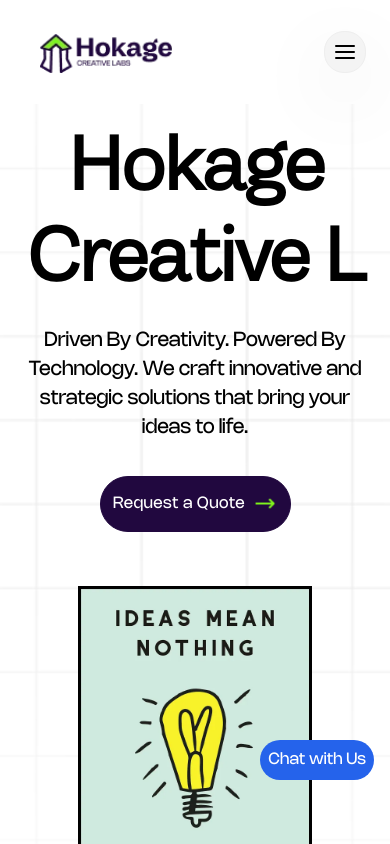
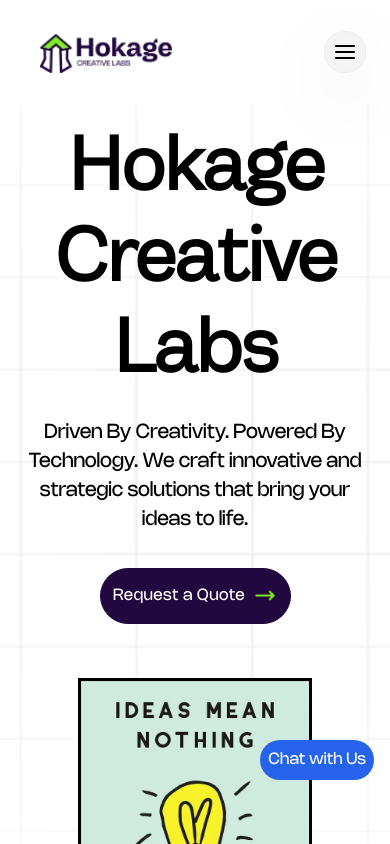
Before and after one commit to hokagecreativelabs/brand-website-launch, a Next.js app: page / in a window 390 px wide. Shown: the top 844 px of the page. Built offline with nearby package versions, Linux system fonts and the light colour scheme.

Commit message:
optimization

```diff
--- a/components/sections/Hero.jsx
+++ b/components/sections/Hero.jsx
@@ -1,66 +1,35 @@
-// components/sections/Hero.tsx
 "use client";
-import React, { useState, useEffect, useCallback } from "react";
+import React, { useEffect, useState, useCallback } from "react";
 import dynamic from "next/dynamic";
 import Image from "next/image";
 
 const Carousel = dynamic(() => import("../../components/ui/Carousel"), {
   ssr: false,
+  loading: () => <div className="text-white">Loading carousel...</div>,
 });
 
 const images = ["MP", "itl", "kings", "daylee", "enauf"];
-const TYPING_TEXT = "Hokage Creative Labs";
-const TYPING_SPEED = 100;
 
 const Hero = () => {
   const [showCTA, setShowCTA] = useState(true);
-  const [displayedText, setDisplayedText] = useState("");
   const [isMobile, setIsMobile] = useState(false);
   const [isModalOpen, setIsModalOpen] = useState(false);
 
+  // Detect mobile
   useEffect(() => {
-    if (typeof window !== "undefined") {
-      const updateIsMobile = () => {
-        setIsMobile(window.innerWidth < 1024);
-      };
+    const updateIsMobile = () => setIsMobile(window.innerWidth < 1024);
     updateIsMobile();
     window.addEventListener("resize", updateIsMobile);
     return () => window.removeEventListener("resize", updateIsMobile);
-    }
   }, []);
 
+  // Toggle CTA on scroll
   useEffect(() => {
-    let timeoutId;
-    const animateText = () => {
-      if (displayedText.length < TYPING_TEXT.length) {
-        timeoutId = setTimeout(() => {
-          setDisplayedText(
-            TYPING_TEXT.substring(0, displayedText.length + 1)
-          );
-        }, TYPING_SPEED);
-      }
-    };
-    const startDelay = setTimeout(() => animateText(), 300);
-    return () => {
-      clearTimeout(timeoutId);
-      clearTimeout(startDelay);
-    };
-  }, [displayedText]);
-
-  useEffect(() => {
-    if (typeof window !== "undefined") {
-      let lastScrollTime = 0;
-      const throttleTime = 100;
     const handleScroll = () => {
-        const now = Date.now();
-        if (now - lastScrollTime >= throttleTime) {
-          lastScrollTime = now;
       setShowCTA(window.scrollY < 100);
-        }
     };
     window.addEventListener("scroll", handleScroll, { passive: true });
     return () => window.removeEventListener("scroll", handleScroll);
-    }
   }, []);
 
   const toggleModal = useCallback(() => {
@@ -73,15 +42,11 @@
       style={{ backgroundImage: "url('/images/bg-pattern.webp')" }}
     >
       <div className="w-full max-w-full lg:max-w-[1046px] flex flex-col items-center text-center gap-6 pt-[120px] sm:pt-[110px] px-4 sm:px-8">
-        <h1
-          className="font-vastago font-semibold text-[76px] md:text-[96px] leading-[120%] tracking-[-0.02em] min-h-[140px] relative"
-          aria-label={TYPING_TEXT}
-        >
-          {displayedText}
-          <span className="opacity-0 absolute">{TYPING_TEXT}</span>
+        <h1 className="font-vastago font-semibold text-[76px] md:text-[96px] leading-[120%] tracking-[-0.02em]">
+          Hokage Creative Labs
         </h1>
 
-        <p className="max-w-[598px] text-[20px] leading-[145%] tracking-[-0.01em] font-nohemi min-h-[64px]">
+        <p className="max-w-[598px] text-[20px] leading-[145%] tracking-[-0.01em] font-nohemi">
           <span className="font-normal">Driven By Creativity. Powered By Technology. </span>
           We craft innovative and strategic solutions that bring your ideas to life.
         </p>
@@ -91,20 +56,19 @@
             type="button"
             aria-label="Request a Quote"
             onClick={toggleModal}
-            className={`bg-purple text-white tracking-wide flex items-center justify-center gap-[8px] w-full h-full border border-[#21083F] rounded-[40px] px-[16px] py-[16px] hover:bg-white hover:text-black transition duration-300 ease-out whitespace-nowrap ${
+            className={`bg-purple text-white tracking-wide flex items-center justify-center gap-[8px] w-full h-full border border-[#21083F] rounded-[40px] px-[16px] py-[16px] hover:bg-white hover:text-black transition duration-200 ease-out whitespace-nowrap ${
               showCTA ? "opacity-100" : "opacity-0"
             }`}
           >
             Request a Quote
-            <div className="w-6 h-6 flex-shrink-0 relative">
             <Image
               src="/images/right-arrow.webp"
               alt="Arrow Icon"
               width={24}
               height={24}
               className="object-contain"
+              loading="lazy"
             />
-            </div>
           </button>
         </div>
 
@@ -114,15 +78,15 @@
               <Image
                 src="/optimized/idea-600.webp"
                 alt="Mobile Static Image"
-                priority
                 fill
                 sizes="(max-width: 640px) 300px, (max-width: 1024px) 600px, 900px"
                 className="object-contain rounded-[24px]"
+                loading="lazy"
               />
             </div>
           </div>
         ) : (
-          <div className="hidden lg:block">
+          <div className="hidden lg:block mt-10">
             <Carousel images={images} />
           </div>
         )}
```
Lines whose indentation alone changed are shown as unchanged.
